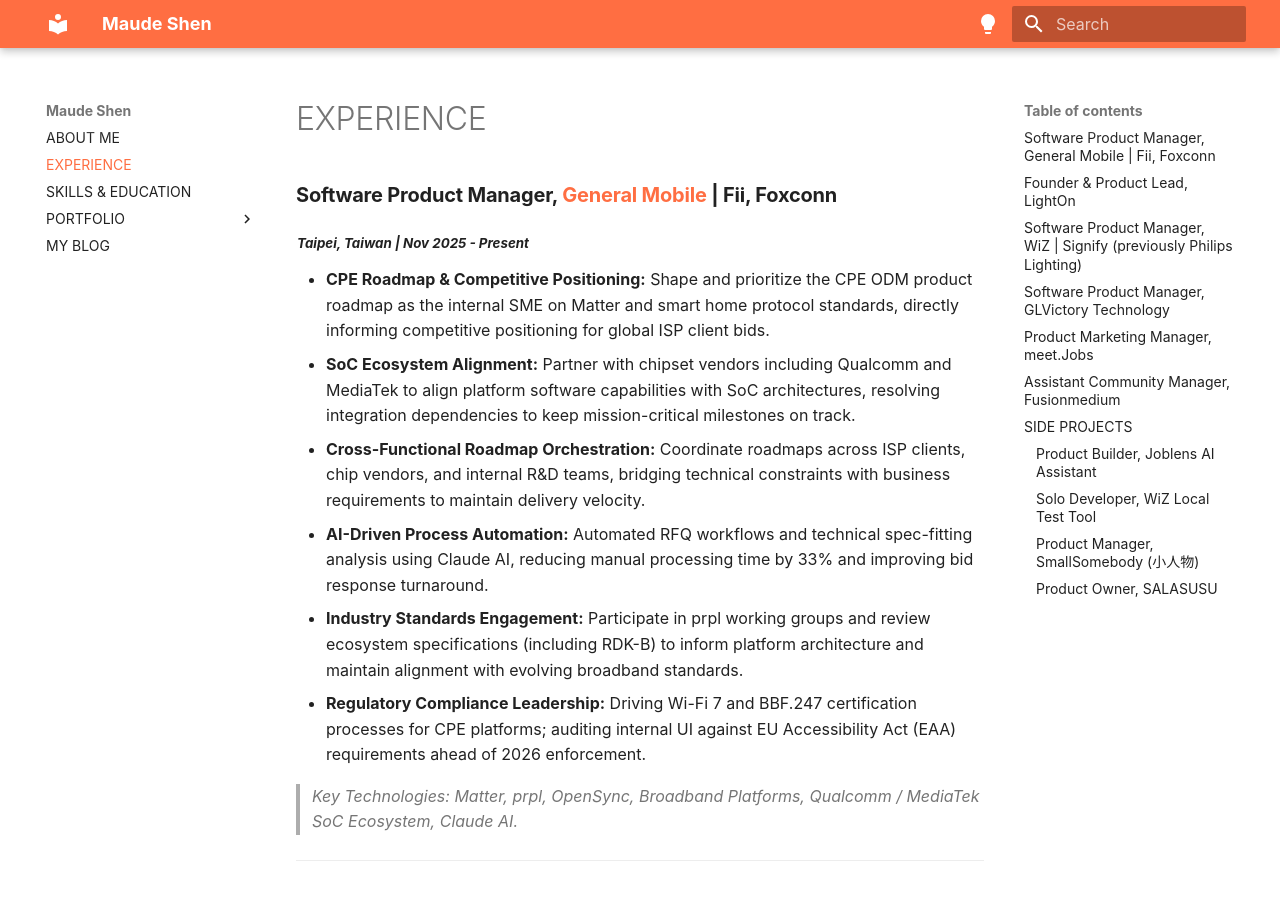
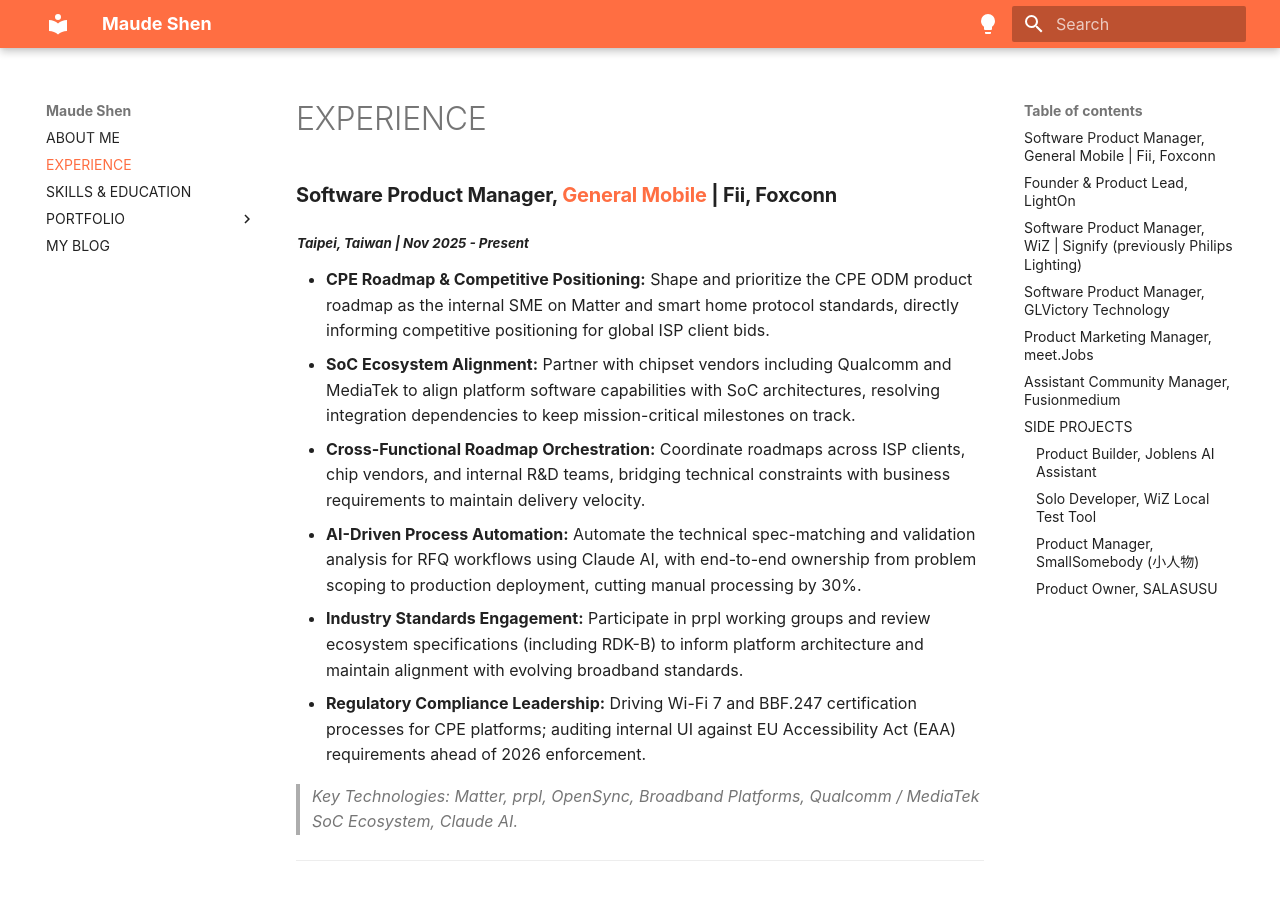
Before and after one commit to maudes/cv, an MkDocs documentation site: the page built from docs/experience.md, in a window 1280 px wide and 900 px high. Built offline with MkDocs 1.6.1 and Material for MkDocs 9.7.7, drawn with Linux system fonts in a browser that asks for light colours; some web fonts are replaced.

Commit message:
Correct one error

```diff
--- a/docs/experience.md
+++ b/docs/experience.md
@@ -4,7 +4,7 @@
 * **CPE Roadmap & Competitive Positioning:** Shape and prioritize the CPE ODM product roadmap as the internal SME on Matter and smart home protocol standards, directly informing competitive positioning for global ISP client bids.
 * **SoC Ecosystem Alignment:** Partner with chipset vendors including Qualcomm and MediaTek to align platform software capabilities with SoC architectures, resolving integration dependencies to keep mission-critical milestones on track.
 * **Cross-Functional Roadmap Orchestration:** Coordinate roadmaps across ISP clients, chip vendors, and internal R&D teams, bridging technical constraints with business requirements to maintain delivery velocity.
-* **AI-Driven Process Automation:** Automated RFQ workflows and technical spec-fitting analysis using Claude AI, reducing manual processing time by 33% and improving bid response turnaround.
+* **AI-Driven Process Automation:** Automate the technical spec-matching and validation analysis for RFQ workflows using Claude AI, with end-to-end ownership from problem scoping to production deployment, cutting manual processing by 30%.
 * **Industry Standards Engagement:** Participate in prpl working groups and review ecosystem specifications (including RDK-B) to inform platform architecture and maintain alignment with evolving broadband standards.
 * **Regulatory Compliance Leadership:** Driving Wi-Fi 7 and BBF.247 certification processes for CPE platforms; auditing internal UI against EU Accessibility Act (EAA) requirements ahead of 2026 enforcement.
 
```
